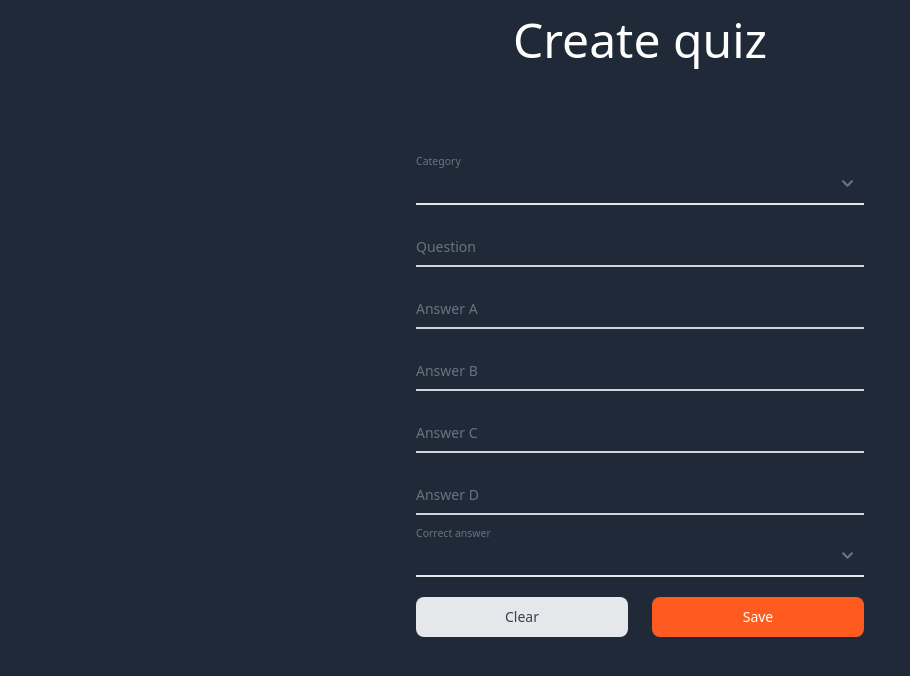
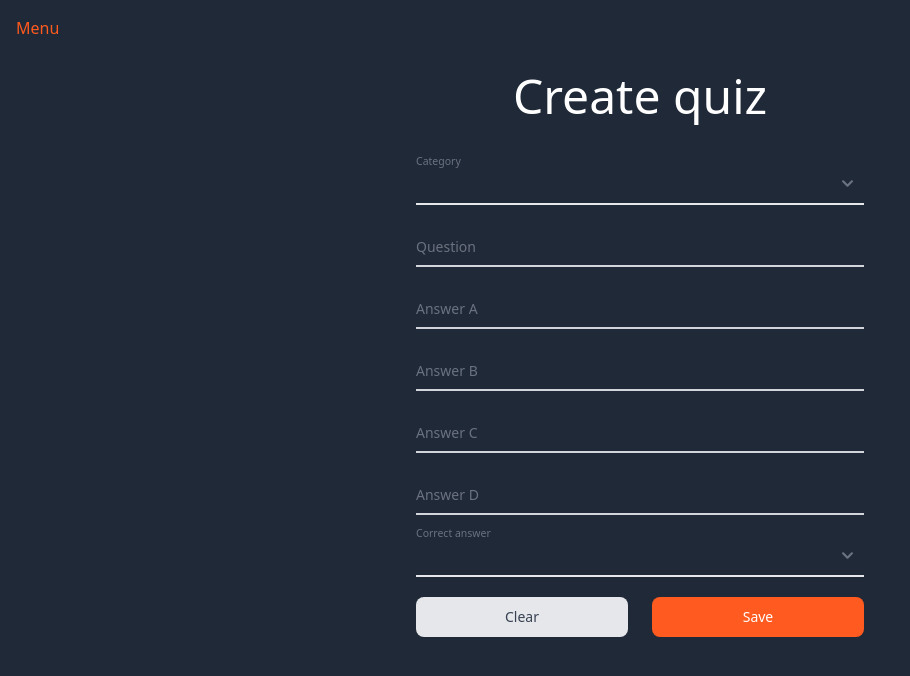
Before and after one commit to KrisztinaBrczan/Quiz_app, a React (Vite) app: page /create-quiz in a window 1280 px wide. Shown: the top 676 px of the page, without its empty margins (0-910 px from the left). Built offline with nearby package versions, Linux system fonts and the light colour scheme; no server answers.

Commit message:
create header component

```diff
--- /dev/null
+++ b/src/Components/Header.jsx
@@ -0,0 +1,12 @@
+import { Link, useNavigate } from "react-router-dom";
+
+export default function Header() {
+  const navigate = useNavigate();
+  return (
+    <>
+      <Link onClick={(e) => navigate("/")}>
+        <div className="text-orange-500 flex items-center h-14 mx-4">Menu</div>
+      </Link>
+    </>
+  );
+}
--- a/src/routes/CreateQuiz.jsx
+++ b/src/routes/CreateQuiz.jsx
@@ -1,6 +1,7 @@
 import { useState } from "react";
 import createQuiz from "../Services/createQuiz";
 import warningSvg from "../assets/warning.svg";
+import Header from "../Components/Header";
 
 const initialQuizValues = {
   question: "",
@@ -80,6 +81,7 @@ export default function CreateQuiz() {
 
   return (
     <>
+      <Header />
       <h1
         className="flex flex-col space-y-4 text-5xl text-center"
         style={{ padding: "1rem" }}
--- a/src/routes/Leaderboard.jsx
+++ b/src/routes/Leaderboard.jsx
@@ -1,3 +1,10 @@
+import Header from "../Components/Header";
+
 export default function Leaderboard() {
-  return <h1>Leaderboard</h1>;
+  return (
+    <>
+      <Header />
+      <h1>Leaderboard</h1>
+    </>
+  );
 }
--- a/src/routes/PlayQuiz.jsx
+++ b/src/routes/PlayQuiz.jsx
@@ -1,3 +1,10 @@
+import Header from "../Components/Header";
+
 export default function PlayQuiz() {
-  return <h1>Play quiz</h1>;
+  return (
+    <>
+      <Header />
+      <h1>Play quiz</h1>
+    </>
+  );
 }
```
